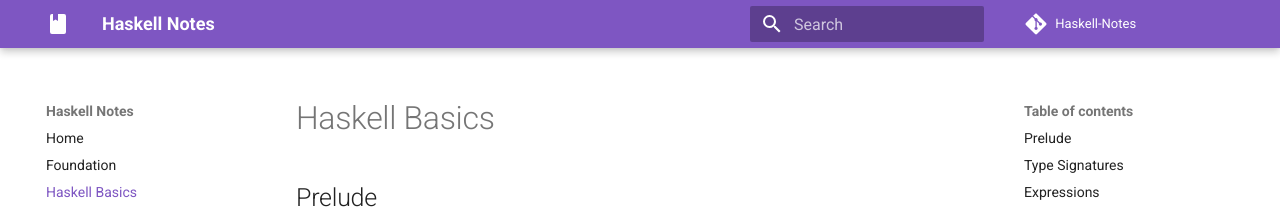
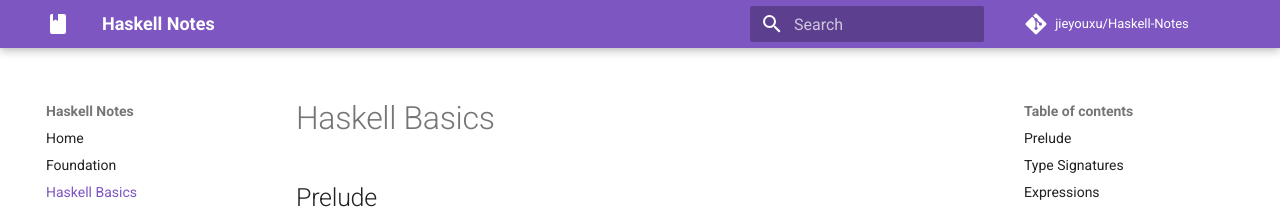
Before and after one commit to jieyouxu/Haskell-Notes, an MkDocs documentation site: the page built from docs/2-haskell-basics/notes.md, in a window 1280 px wide. Shown: the top 209 px of the page. Built offline with MkDocs 1.6.1 and Material for MkDocs 9.7.7, drawn with Linux system fonts in a browser that asks for light colours; comment, search, counter and statistics services are not loaded.

Commit message:
Fix repo name

```diff
--- a/mkdocs.yml
+++ b/mkdocs.yml
@@ -2,7 +2,7 @@
 site_name: 'Haskell Notes'
 
 # Repository information
-repo_name: 'Haskell-Notes'
+repo_name: 'jieyouxu/Haskell-Notes'
 repo_url: 'https://github.com/jieyouxu/Haskell-Notes'
 
 # Navigation order
```
